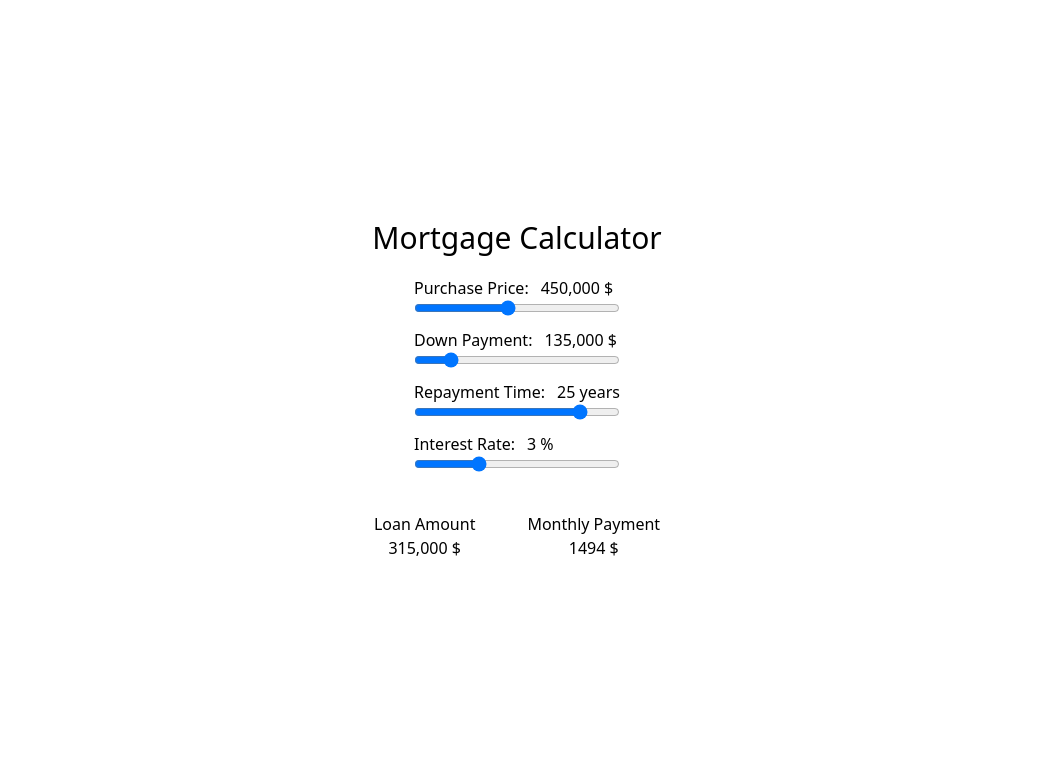
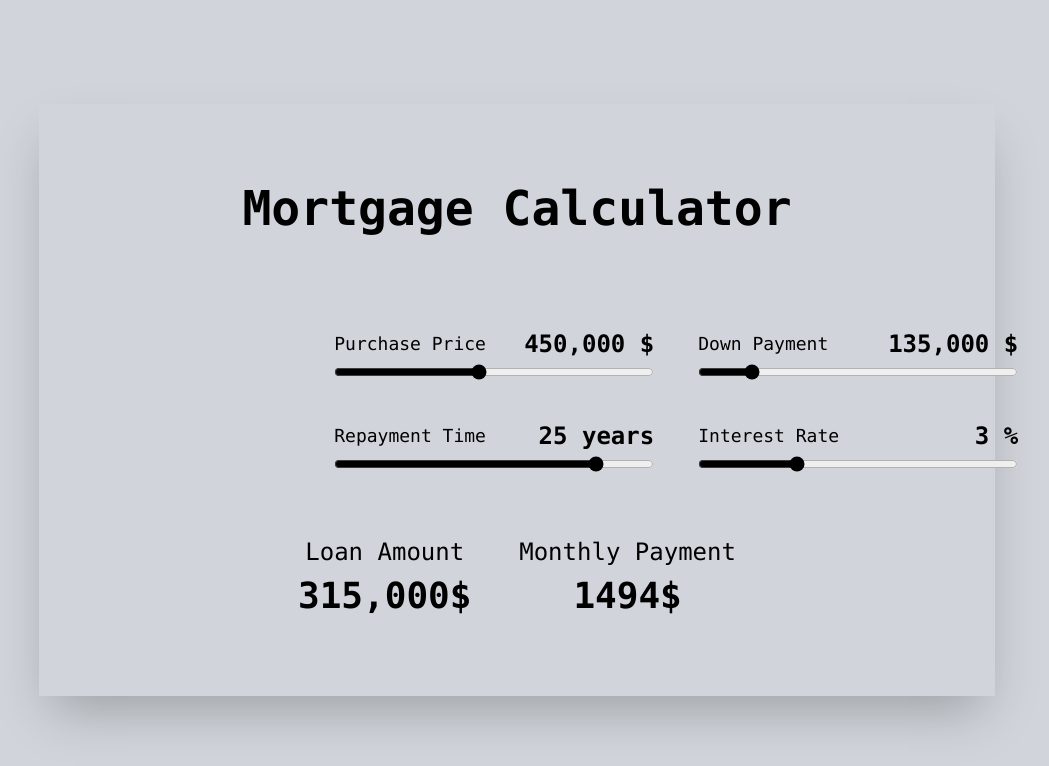
Before and after one commit to talalOthman/Mortgage-Calculator, a Vue app: page / in a window 1280 px wide. Shown: the top 766 px of the page, without its empty margins (123-1172 px from the left). Built offline with nearby package versions, Linux system fonts and the light colour scheme.

Commit message:
-Interface ready for production

```diff
--- a/src/App.vue
+++ b/src/App.vue
@@ -18,17 +18,56 @@ const monthlyPayment = computed(() => {
 </script>
 
 <template>
-  <div class="flex flex-col items-center justify-center h-screen">
-    <h1 class="text-3xl">Mortgage Calculator</h1>
-    <div class="flex flex-col gap-y-3 p-5">
-      <DataSlider type="Purchase Price" :min="0" :max="1000000" :step="50000" v-model="purchasePrice" symbol="$" />
-      <DataSlider type="Down Payment" :min="0" :max="1000000" :step="50000" v-model="downPayment" symbol="$" />
-      <DataSlider type="Repayment Time" :min="0" :max="30" :step="1" v-model="repaymentTime" symbol="years" />
-      <DataSlider type="Interest Rate" :min="0" :max="10" :step="1" v-model="interestRate" symbol="%" />
+  <div class="flex flex-col items-center justify-center h-screen text-black bg-gray-300">
+    <div class="flex flex-col items-center md:p-20 md:shadow-2xl">
+    <h1 class="text-3xl md:text-5xl pb-10 font-bold font-mono">Mortgage Calculator</h1>
+    <div class="flex flex-col p-5 md:p-10 gap-y-2 md:w-3/5">
+      <div class="flex flex-col gap-y-2 md:gap-x-3 md:flex-row md:justify-around">
+        <DataSlider type="Purchase Price" :min="0" :max="1000000" :step="50000"
+          v-model="purchasePrice" symbol="$" />
+        <DataSlider type="Down Payment" :min="0" :max="1000000" :step="50000" v-model="downPayment"
+          symbol="$" />
+      </div>
+      <div class="flex flex-col gap-y-2 md:gap-x-3 md:flex-row md:justify-around">
+        <DataSlider type="Repayment Time" :min="0" :max="30" :step="1" v-model="repaymentTime"
+          symbol="years" />
+        <DataSlider type="Interest Rate" :min="0" :max="10" :step="1" v-model="interestRate"
+          symbol="%" />
+      </div>
     </div>
-    <div class="flex gap-x-3">
+    <div class="flex gap-x-3 md:gap-x-7  md:w-3/5 md:justify-evenly md:pt-2">
       <ResultDisplayer :result="loanAmount" title="Loan Amount" />
       <ResultDisplayer :result="monthlyPayment" title="Monthly Payment" />
     </div>
   </div>
+  </div>
 </template>
+
+
+
+
+
+
+
+
+
+
+<!-- <template>
+  <div class="flex flex-col items-center justify-center h-screen">
+    <h1 class="text-3xl">Mortgage Calculator</h1>
+    <div class="flex flex-col gap-y-3 p-5">
+      <div class="md:flex md:gap-x-6">
+        <DataSlider type="Purchase Price" :min="0" :max="1000000" :step="50000" v-model="purchasePrice" symbol="$" />
+        <DataSlider type="Down Payment" :min="0" :max="1000000" :step="50000" v-model="downPayment" symbol="$" />
+        <DataSlider type="Repayment Time" :min="0" :max="30" :step="1" v-model="repaymentTime" symbol="years" />
+      </div>
+      <div class="md:flex md:items-center md:justify-between">
+        <DataSlider class="" type="Interest Rate" :min="0" :max="10" :step="1" v-model="interestRate" symbol="%" />
+        <div class="flex gap-x-3 md:flex-grow md:justify-evenly">
+          <ResultDisplayer :result="loanAmount" title="Loan Amount" />
+          <ResultDisplayer :result="monthlyPayment" title="Monthly Payment" />
+        </div>
+      </div>
+    </div>
+  </div>
+</template> -->
--- a/src/components/DataSlider.vue
+++ b/src/components/DataSlider.vue
@@ -3,15 +3,16 @@ import { defineProps, defineEmits } from 'vue'
 defineProps(['modelValue', 'min', 'max', 'step', 'type', 'symbol'])
 defineEmits(['update:modelValue'])
 
+
 </script>
 
 <template>
-    <div class="flex flex-col">
-        <div class="flex gap-x-3">
-            <label :for="type">{{ type }}:</label>
-            <p>{{ modelValue.toLocaleString() }} {{symbol}} </p>
+    <div class="flex flex-col md:p-4">
+        <div class="flex gap-x-3 items-center justify-between font-mono md:pb-1">
+            <label class="md:text-lg text-sm" :for="type">{{ type }}</label>
+            <p class="md:text-2xl font-semibold">{{ modelValue.toLocaleString() }} {{symbol}} </p>
         </div>
-        <input type="range" :name="type" :min="min" :max="max" :step="step" :value="modelValue"
+            <input class="md:w-80 accent-black"  type="range" :name="type" :min="min" :max="max" :step="step" :value="modelValue"
             @input="$emit('update:modelValue', $event.target.value.toLocaleString())">
     </div>
 </template>
--- a/src/components/ResultDisplayer.vue
+++ b/src/components/ResultDisplayer.vue
@@ -3,8 +3,8 @@ defineProps(['result', 'title'])
 </script>
 
 <template>
-    <div class="flex flex-col items-center p-5">
-        <p>{{title}}</p>
-        <p>{{ result.toLocaleString() }} $</p>
+    <div class="flex flex-col items-center p-5 md:p-0 font-mono md:gap-y-2">
+        <p class="md:text-2xl">{{ title }}</p>
+        <p class="md:text-4xl font-bold">{{ result.toLocaleString() }}$</p>
     </div>
 </template>
```
